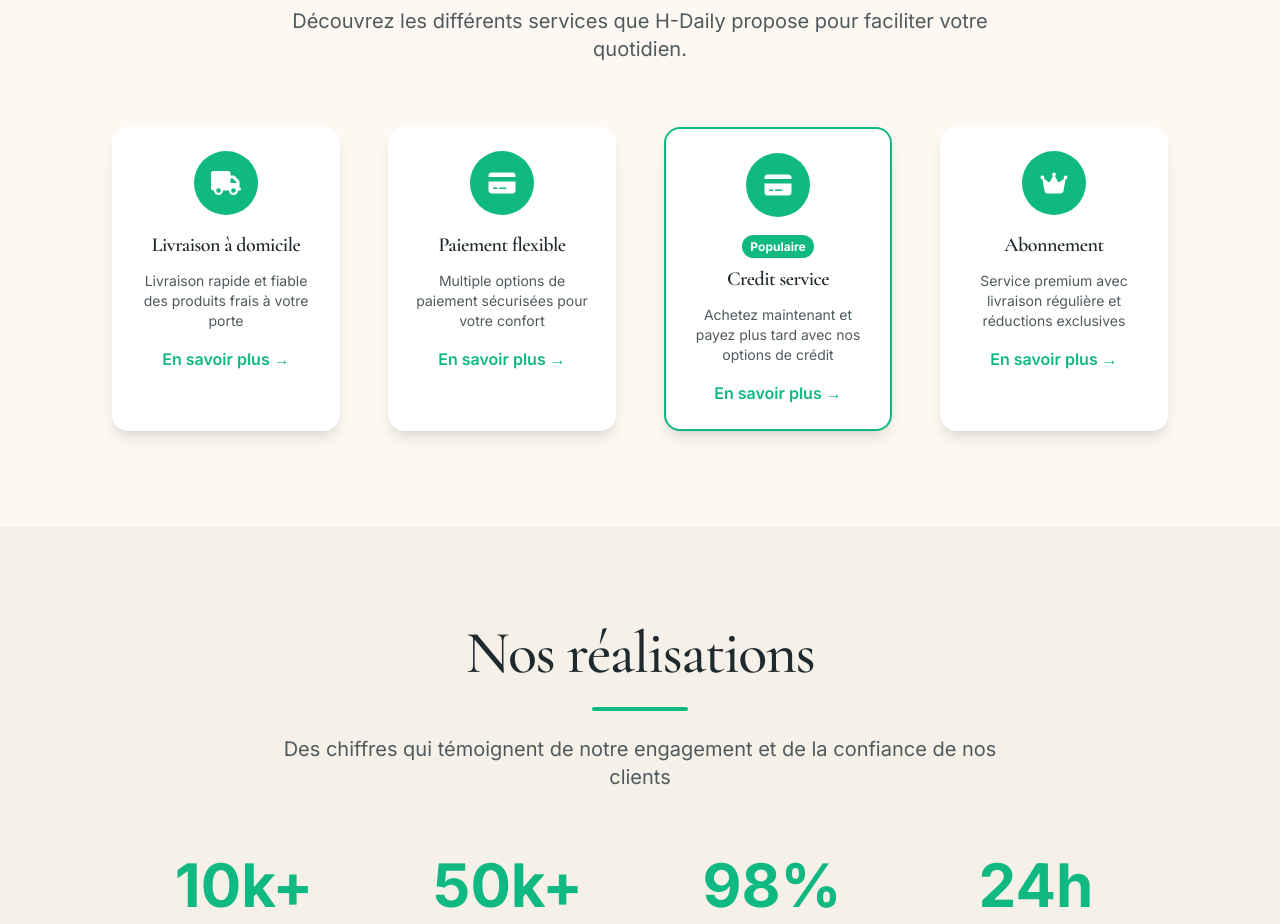
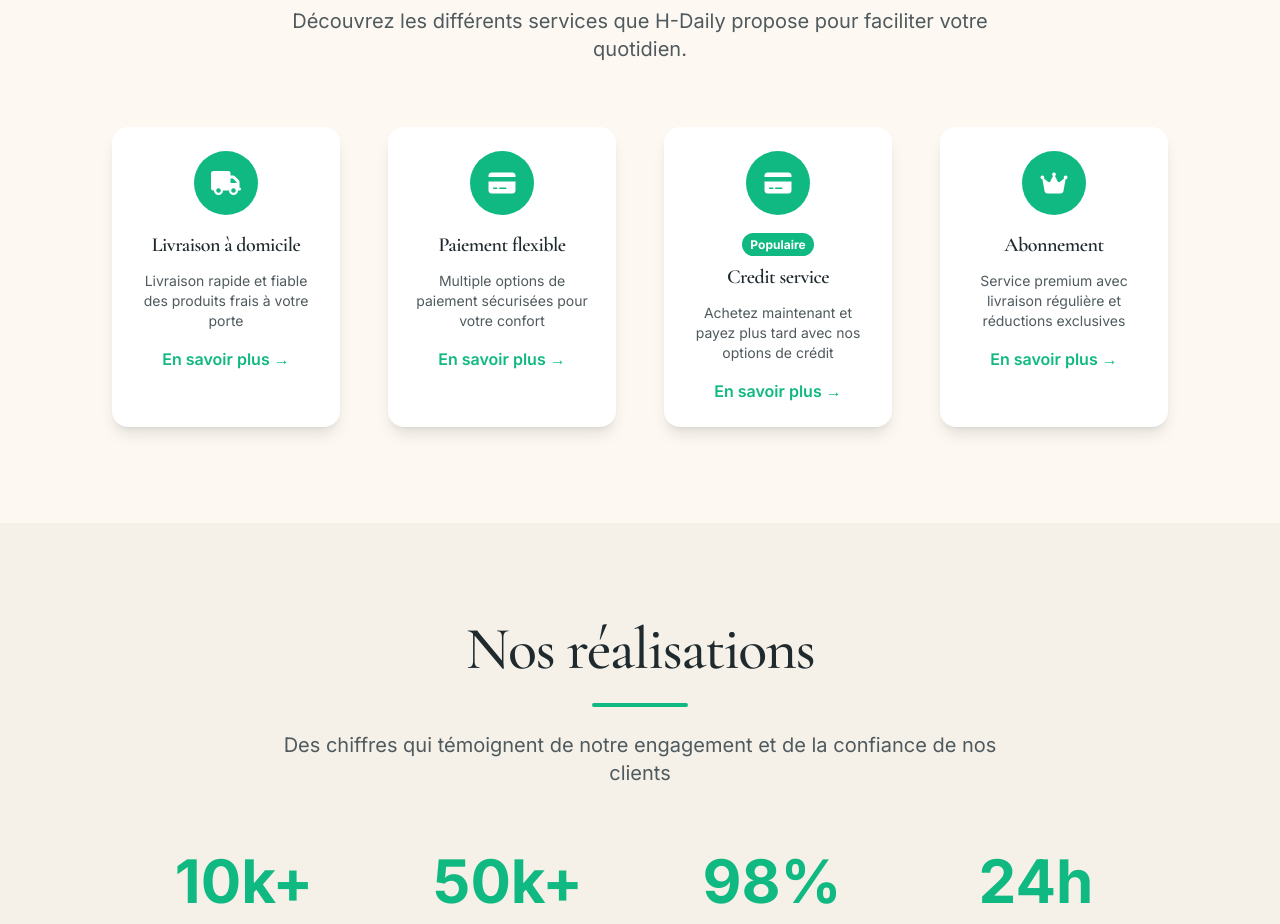
Before and after one commit to hisberts-tech/website-hdaily, a React (Vite) app: page /services in a window 1280 px wide. Shown: the part 840-1764 px from the top of the page. Built offline with nearby package versions, Linux system fonts and the light colour scheme.

Commit message:
Fix UI: remove green border from Credit Service on Services page

```diff
--- a/src/pages/Services.tsx
+++ b/src/pages/Services.tsx
@@ -185,7 +185,7 @@ const Services: React.FC = () => {
             </button>
           </div>
 
-          <div className="bg-white rounded-2xl shadow-lg p-6 text-center hover:shadow-xl transition-shadow border-2 border-hd-primary">
+          <div className="bg-white rounded-2xl shadow-lg p-6 text-center hover:shadow-xl transition-shadow">
             <div className="w-16 h-16 bg-hd-primary rounded-full flex items-center justify-center mx-auto mb-4">
               <i className="fas fa-credit-card text-white text-2xl"></i>
             </div>
@@ -343,7 +343,7 @@ const Services: React.FC = () => {
 
         {/* Credit service Details */}
         {expandedService === 'credit' && (
-          <article id="credit-details" className="bg-white rounded-2xl shadow-lg p-8 mb-12 border-2 border-hd-primary">
+          <article id="credit-details" className="bg-white rounded-2xl shadow-lg p-8 mb-12">
           <div className="flex items-center mb-6">
             <div className="w-12 h-12 bg-hd-primary rounded-full flex items-center justify-center mr-4">
               <i className="fas fa-credit-card text-white text-xl"></i>
```
